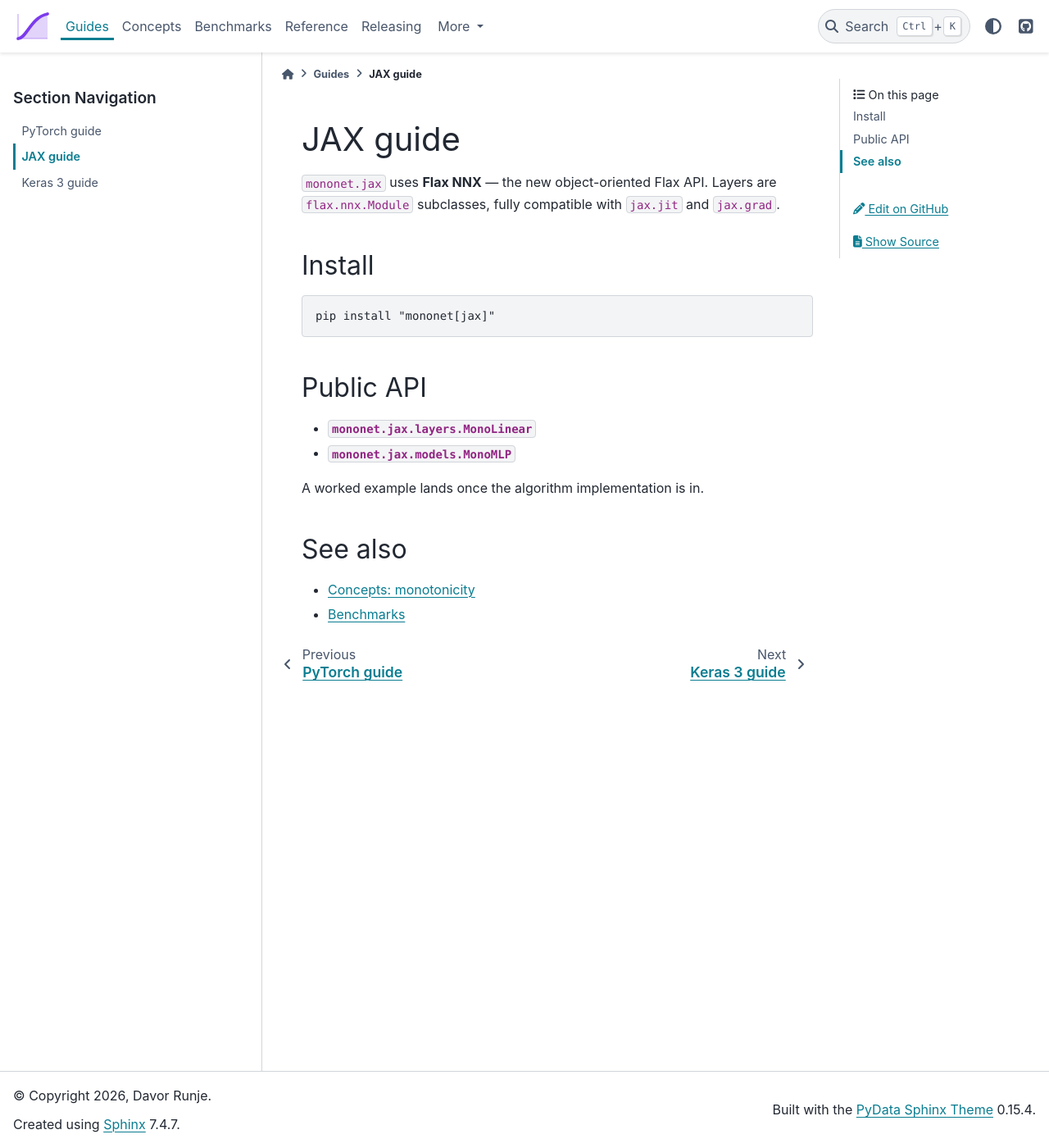
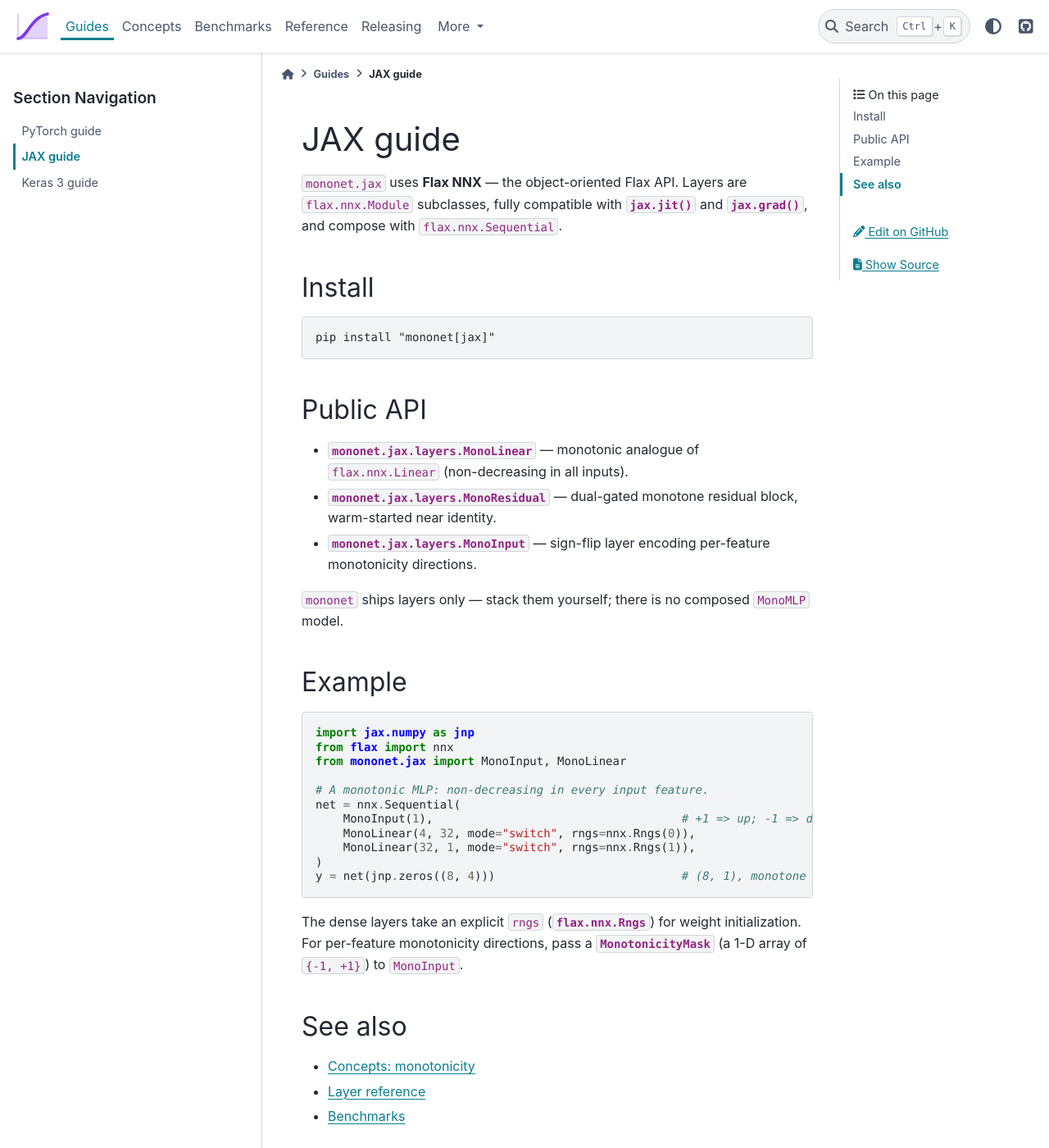
Before and after one commit to davorrunje/mononet, a Sphinx documentation site: the page built from docs/guides/jax.md, in a window 1280 px wide and 1400 px high. Shown: the whole window at 82% size. Built offline with Sphinx 7.4.7 and the PyData theme 0.15.4, drawn with Linux system fonts in a browser that asks for light colours; pages that are not in the unit, such as notebooks, are missing from menus.

Commit message:
docs: refresh per-backend guides with runnable examples
The three guides under docs/guides/ were pre-implementation stubs:
referenced the dropped MonoMLP composed model (and a nonexistent
mononet.<backend>.models module) and said "a worked example lands once
the algorithm implementation is in."

- List the real public layers (MonoLinear/MonoDense, MonoResidual,
  MonoInput) with resolving cross-references.
- Add a runnable Sequential example per backend, each verified to run:
  torch.nn.Sequential, flax.nnx.Sequential (with rngs), keras.Sequential.
- Note there is no composed MonoMLP model; fix the pytorch intro that
  called MonoLinear an analogue of torch.nn.Module (it's torch.nn.Linear).

Docs build clean under `sphinx-build -W`.

Co-Authored-By: Claude Opus 4.8 (1M context) <noreply@anthropic.com>

````diff
--- a/docs/guides/jax.md
+++ b/docs/guides/jax.md
@@ -1,8 +1,8 @@
 # JAX guide
 
-`mononet.jax` uses **Flax NNX** — the new object-oriented Flax API. Layers
-are `flax.nnx.Module` subclasses, fully compatible with `jax.jit` and
-`jax.grad`.
+`mononet.jax` uses **Flax NNX** — the object-oriented Flax API. Layers are
+`flax.nnx.Module` subclasses, fully compatible with {py:func}`jax.jit` and
+{py:func}`jax.grad`, and compose with `flax.nnx.Sequential`.
 
 ## Install
 
@@ -10,12 +10,39 @@ are `flax.nnx.Module` subclasses, fully compatible with `jax.jit` and
 
 ## Public API
 
-- {py:class}`mononet.jax.layers.MonoLinear`
-- {py:class}`mononet.jax.models.MonoMLP`
+- {py:class}`mononet.jax.layers.MonoLinear` — monotonic analogue of
+  `flax.nnx.Linear` (non-decreasing in all inputs).
+- {py:class}`mononet.jax.layers.MonoResidual` — dual-gated monotone
+  residual block, warm-started near identity.
+- {py:class}`mononet.jax.layers.MonoInput` — sign-flip layer encoding
+  per-feature monotonicity directions.
 
-A worked example lands once the algorithm implementation is in.
+`mononet` ships layers only — stack them yourself; there is no composed
+`MonoMLP` model.
+
+## Example
+
+```python
+import jax.numpy as jnp
+from flax import nnx
+from mononet.jax import MonoInput, MonoLinear
+
+# A monotonic MLP: non-decreasing in every input feature.
+net = nnx.Sequential(
+    MonoInput(1),                                    # +1 => up; -1 => down
+    MonoLinear(4, 32, mode="switch", rngs=nnx.Rngs(0)),
+    MonoLinear(32, 1, mode="switch", rngs=nnx.Rngs(1)),
+)
+y = net(jnp.zeros((8, 4)))                           # (8, 1), monotone in all inputs
+```
+
+The dense layers take an explicit `rngs` ({py:class}`flax.nnx.Rngs`) for
+weight initialization. For per-feature monotonicity directions, pass a
+{py:class}`~mononet.core.types.MonotonicityMask` (a 1-D array of
+`{-1, +1}`) to `MonoInput`.
 
 ## See also
 
 - [Concepts: monotonicity](../concepts/monotonicity.md)
+- [Layer reference](../concepts/layers.md)
 - [Benchmarks](../benchmarks/index.md)
````
Also changed, not shown: docs/guides/keras.md (+33 -5 lines), docs/guides/pytorch.md (+30 -6 lines).
